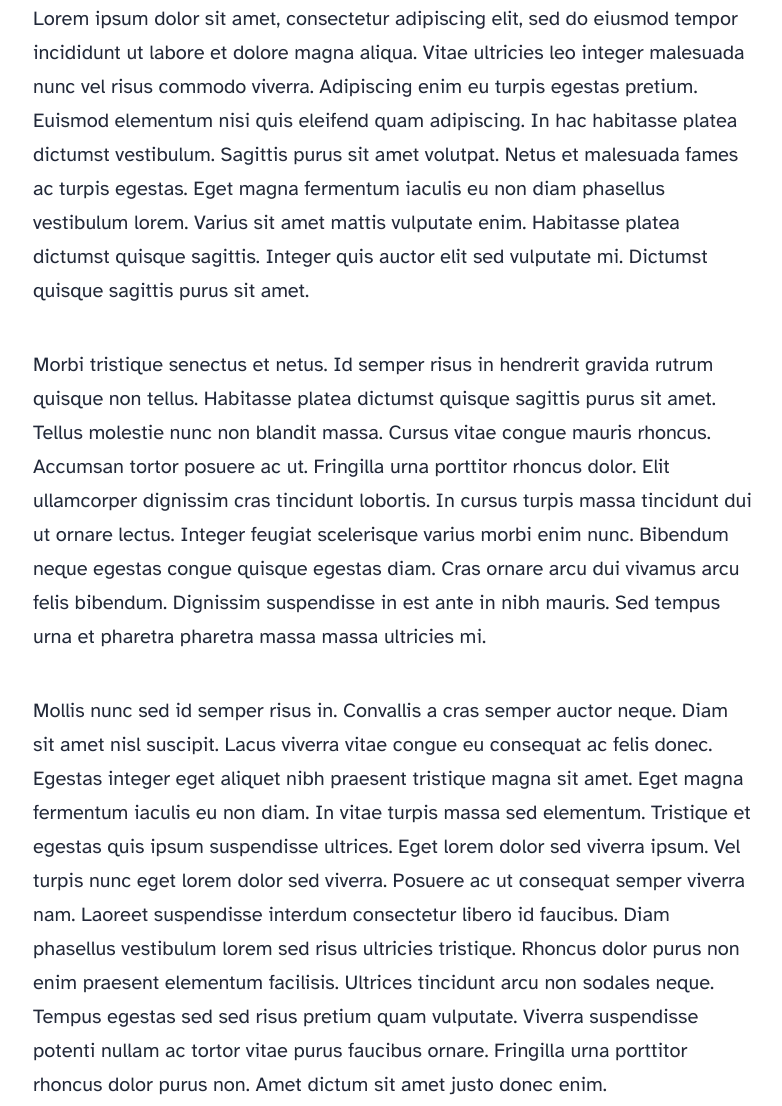
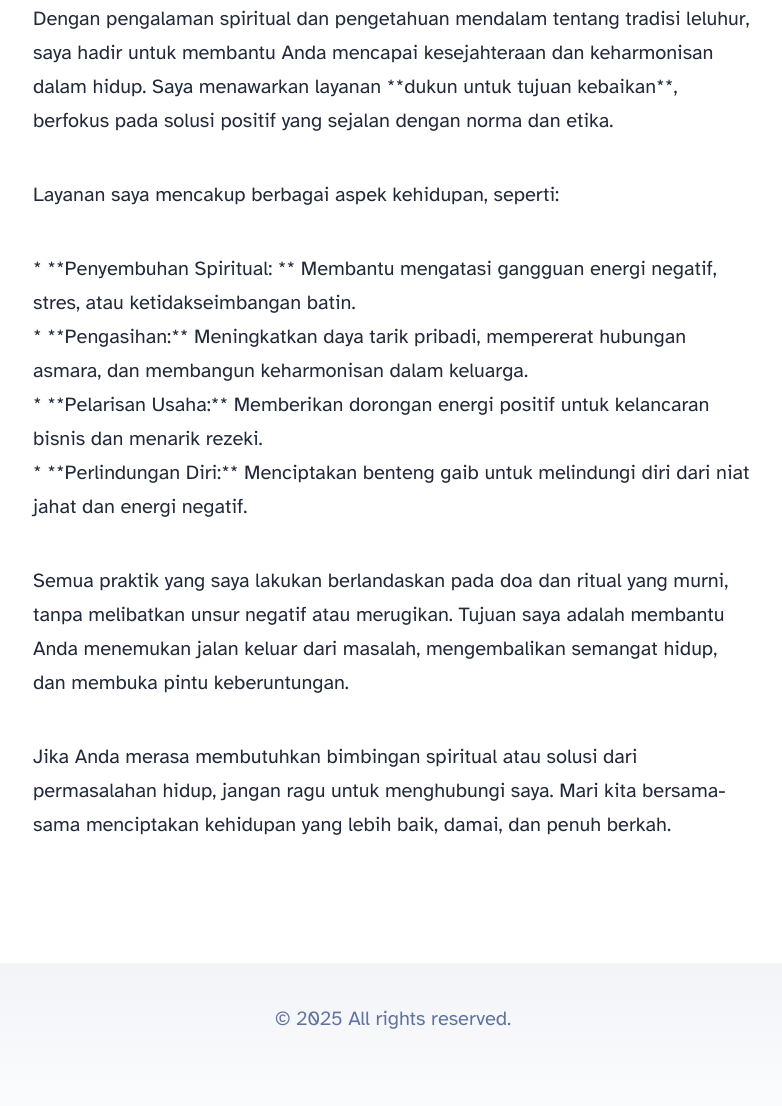
Before and after one commit to animalpsychic/jasad, an Astro site: page /about in a window 1280 px wide. Shown: the part 815-1921 px from the top of the page, without its empty margins (247-1029 px from the left). Built offline with nearby package versions, Linux system fonts and the light colour scheme; Astro itself is replaced by a stand-in of ours.

Commit message:
Update about.astro

```diff
--- a/src/pages/about.astro
+++ b/src/pages/about.astro
@@ -4,59 +4,21 @@ import Layout from '../layouts/BlogPost.astro';
 
 <Layout
 	title="About Me"
-	description="Lorem ipsum dolor sit amet"
-	pubDate={new Date('August 08 2021')}
+	description="Jasa Dukun"
+	pubDate={new Date('August 08 2025')}
 	heroImage="/blog-placeholder-about.jpg"
 >
-	<p>
-		Lorem ipsum dolor sit amet, consectetur adipiscing elit, sed do eiusmod tempor incididunt ut
-		labore et dolore magna aliqua. Vitae ultricies leo integer malesuada nunc vel risus commodo
-		viverra. Adipiscing enim eu turpis egestas pretium. Euismod elementum nisi quis eleifend quam
-		adipiscing. In hac habitasse platea dictumst vestibulum. Sagittis purus sit amet volutpat. Netus
-		et malesuada fames ac turpis egestas. Eget magna fermentum iaculis eu non diam phasellus
-		vestibulum lorem. Varius sit amet mattis vulputate enim. Habitasse platea dictumst quisque
-		sagittis. Integer quis auctor elit sed vulputate mi. Dictumst quisque sagittis purus sit amet.
-	</p>
+	<p>Dengan pengalaman spiritual dan pengetahuan mendalam tentang tradisi leluhur, saya hadir untuk membantu Anda mencapai kesejahteraan dan keharmonisan dalam hidup. Saya menawarkan layanan **dukun untuk tujuan kebaikan**, berfokus pada solusi positif yang sejalan dengan norma dan etika.</p>
 
-	<p>
-		Morbi tristique senectus et netus. Id semper risus in hendrerit gravida rutrum quisque non
-		tellus. Habitasse platea dictumst quisque sagittis purus sit amet. Tellus molestie nunc non
-		blandit massa. Cursus vitae congue mauris rhoncus. Accumsan tortor posuere ac ut. Fringilla urna
-		porttitor rhoncus dolor. Elit ullamcorper dignissim cras tincidunt lobortis. In cursus turpis
-		massa tincidunt dui ut ornare lectus. Integer feugiat scelerisque varius morbi enim nunc.
-		Bibendum neque egestas congue quisque egestas diam. Cras ornare arcu dui vivamus arcu felis
-		bibendum. Dignissim suspendisse in est ante in nibh mauris. Sed tempus urna et pharetra pharetra
-		massa massa ultricies mi.
-	</p>
+<p>Layanan saya mencakup berbagai aspek kehidupan, seperti:</p>
 
-	<p>
-		Mollis nunc sed id semper risus in. Convallis a cras semper auctor neque. Diam sit amet nisl
-		suscipit. Lacus viverra vitae congue eu consequat ac felis donec. Egestas integer eget aliquet
-		nibh praesent tristique magna sit amet. Eget magna fermentum iaculis eu non diam. In vitae
-		turpis massa sed elementum. Tristique et egestas quis ipsum suspendisse ultrices. Eget lorem
-		dolor sed viverra ipsum. Vel turpis nunc eget lorem dolor sed viverra. Posuere ac ut consequat
-		semper viverra nam. Laoreet suspendisse interdum consectetur libero id faucibus. Diam phasellus
-		vestibulum lorem sed risus ultricies tristique. Rhoncus dolor purus non enim praesent elementum
-		facilisis. Ultrices tincidunt arcu non sodales neque. Tempus egestas sed sed risus pretium quam
-		vulputate. Viverra suspendisse potenti nullam ac tortor vitae purus faucibus ornare. Fringilla
-		urna porttitor rhoncus dolor purus non. Amet dictum sit amet justo donec enim.
-	</p>
+<p>* **Penyembuhan Spiritual:
+** Membantu mengatasi gangguan energi negatif, stres, atau ketidakseimbangan batin.<br>
+* **Pengasihan:** Meningkatkan daya tarik pribadi, mempererat hubungan asmara, dan membangun keharmonisan dalam keluarga.<br>
+* **Pelarisan Usaha:** Memberikan dorongan energi positif untuk kelancaran bisnis dan menarik rezeki.<br>
+* **Perlindungan Diri:** Menciptakan benteng gaib untuk melindungi diri dari niat jahat dan energi negatif.</p>
 
-	<p>
-		Mattis ullamcorper velit sed ullamcorper morbi tincidunt. Tortor posuere ac ut consequat semper
-		viverra. Tellus mauris a diam maecenas sed enim ut sem viverra. Venenatis urna cursus eget nunc
-		scelerisque viverra mauris in. Arcu ac tortor dignissim convallis aenean et tortor at. Curabitur
-		gravida arcu ac tortor dignissim convallis aenean et tortor. Egestas tellus rutrum tellus
-		pellentesque eu. Fusce ut placerat orci nulla pellentesque dignissim enim sit amet. Ut enim
-		blandit volutpat maecenas volutpat blandit aliquam etiam. Id donec ultrices tincidunt arcu. Id
-		cursus metus aliquam eleifend mi.
-	</p>
+<p>Semua praktik yang saya lakukan berlandaskan pada doa dan ritual yang murni, tanpa melibatkan unsur negatif atau merugikan. Tujuan saya adalah membantu Anda menemukan jalan keluar dari masalah, mengembalikan semangat hidup, dan membuka pintu keberuntungan.</p>
 
-	<p>
-		Tempus quam pellentesque nec nam aliquam sem. Risus at ultrices mi tempus imperdiet. Id porta
-		nibh venenatis cras sed felis eget velit. Ipsum a arcu cursus vitae. Facilisis magna etiam
-		tempor orci eu lobortis elementum. Tincidunt dui ut ornare lectus sit. Quisque non tellus orci
-		ac. Blandit libero volutpat sed cras. Nec tincidunt praesent semper feugiat nibh sed pulvinar
-		proin gravida. Egestas integer eget aliquet nibh praesent tristique magna.
-	</p>
+<p>Jika Anda merasa membutuhkan bimbingan spiritual atau solusi dari permasalahan hidup, jangan ragu untuk menghubungi saya. Mari kita bersama-sama menciptakan kehidupan yang lebih baik, damai, dan penuh berkah.</p>
 </Layout>
```
